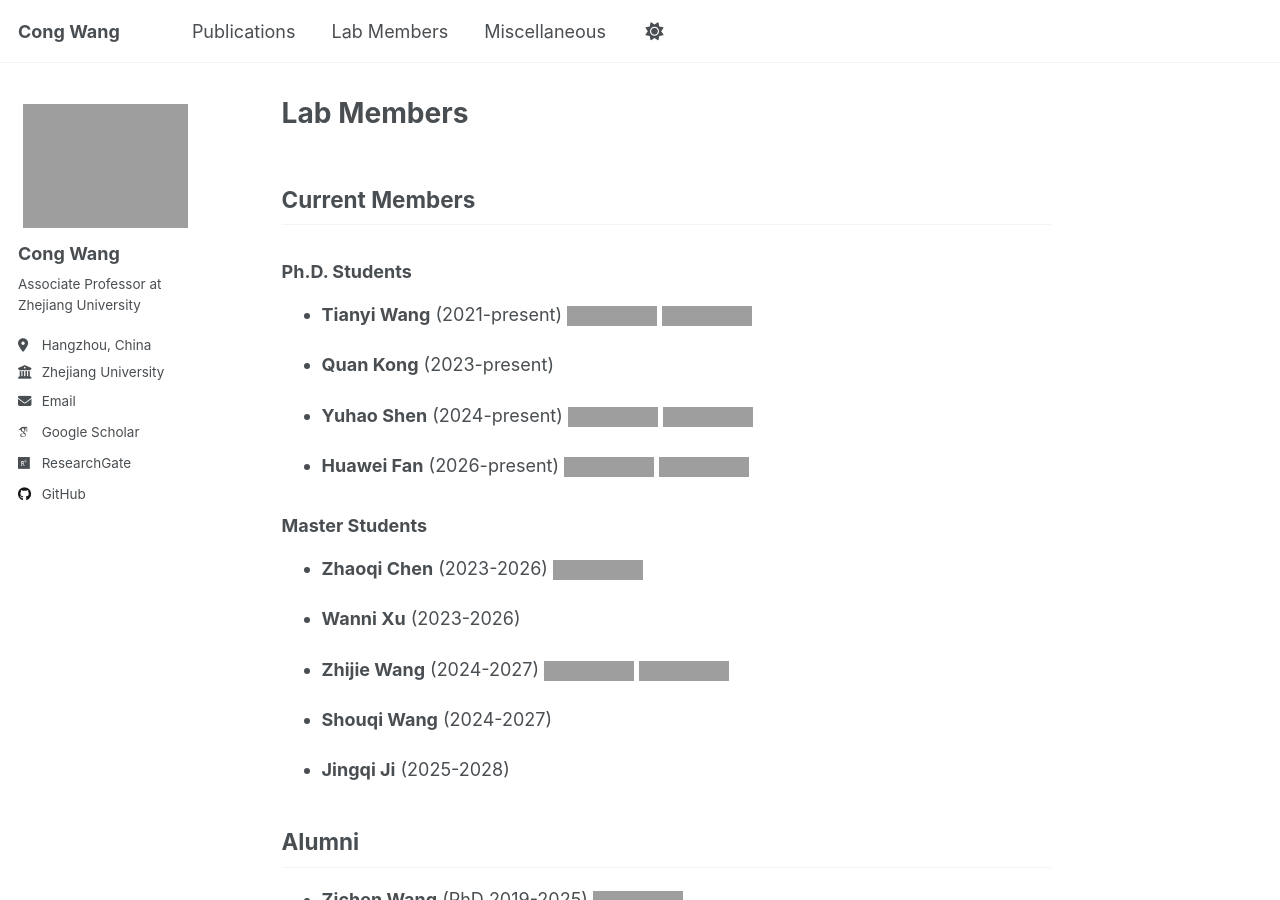
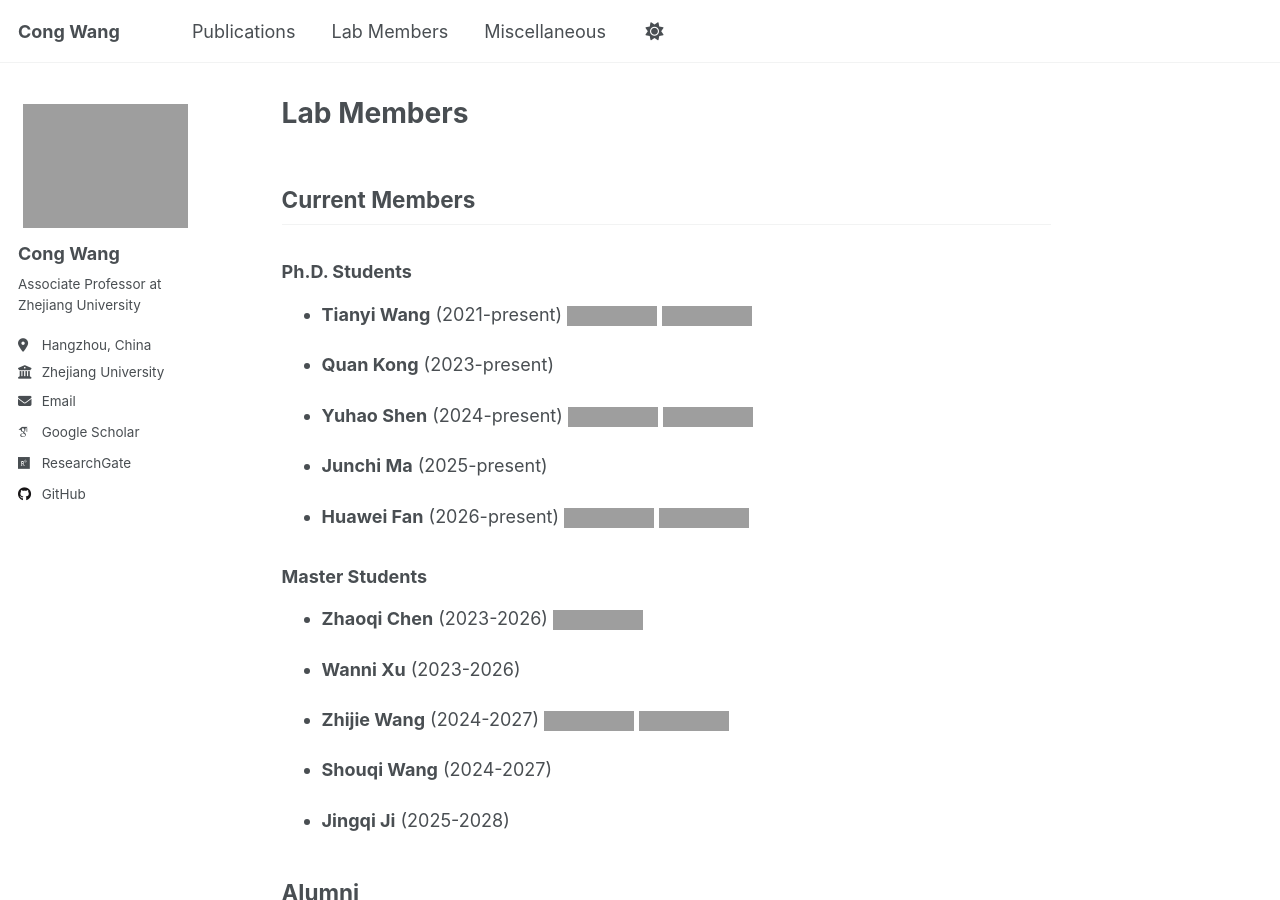
Before and after one commit to cwang-zju/cwang-zju.github.io, a Jekyll site: the page built from _pages/lab.md, in a window 1280 px wide and 900 px high, cut to the strip 0-900 px from the top of the window. Built offline with Jekyll 4.4.1, drawn with Linux system fonts in a browser that asks for light colours; some web fonts are replaced; grey boxes are pictures that could not be loaded.

Commit message:
Update lab.md

```diff
--- a/_pages/lab.md
+++ b/_pages/lab.md
@@ -14,6 +14,8 @@ author_profile: true
 - **Quan Kong** (2023-present)
 
 - **Yuhao Shen** (2024-present) [![Static Badge](https://img.shields.io/badge/Google%20Scholar-%20?style=social&logo=googlescholar)](https://scholar.google.com/citations?user=kYveqcQAAAAJ&hl=us-EN) [![Static Badge](https://img.shields.io/badge/Email-%20?style=social&logo=gmail)](mailto:riven@zju.edu.cn)
+
+- **Junchi Ma** (2025-present)
 
 - **Huawei Fan** (2026-present) [![Static Badge](https://img.shields.io/badge/personal%20page-%20?style=social&logo=materialformkdocs)](https://www.philfan.cn) [![Static Badge](https://img.shields.io/badge/Email-%20?style=social&logo=gmail)](mailto:hw.phil.fan@gmail.com)
 
```
